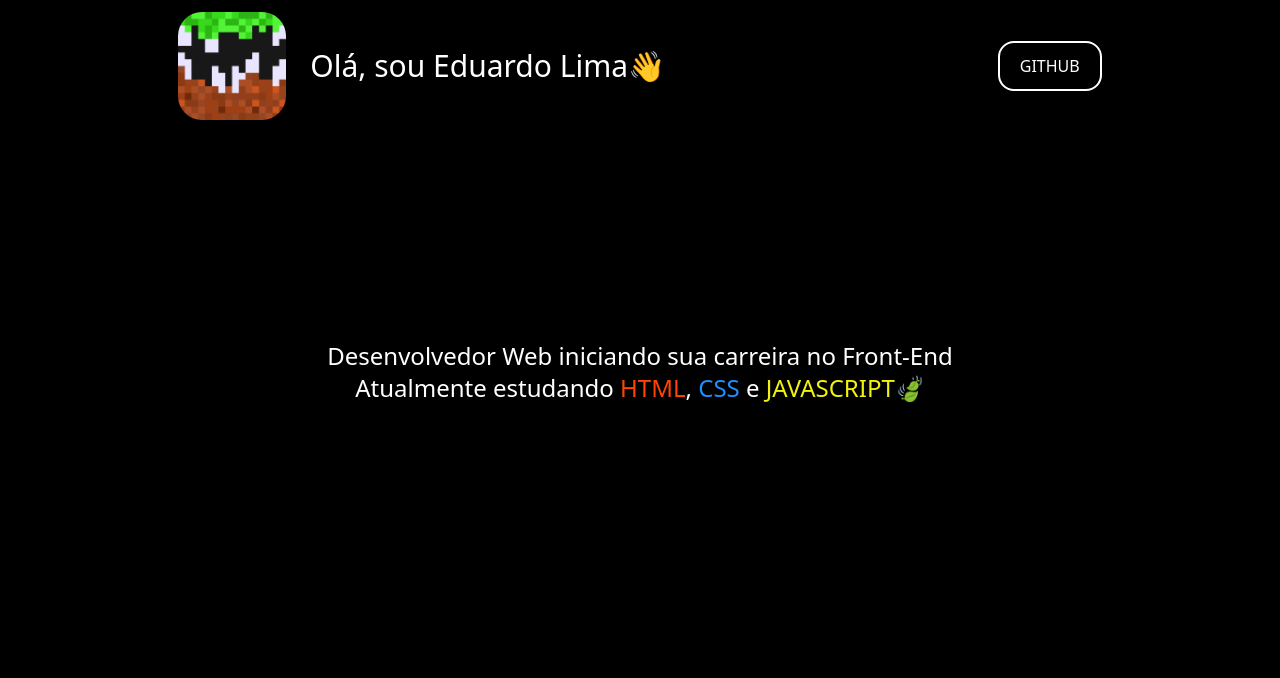
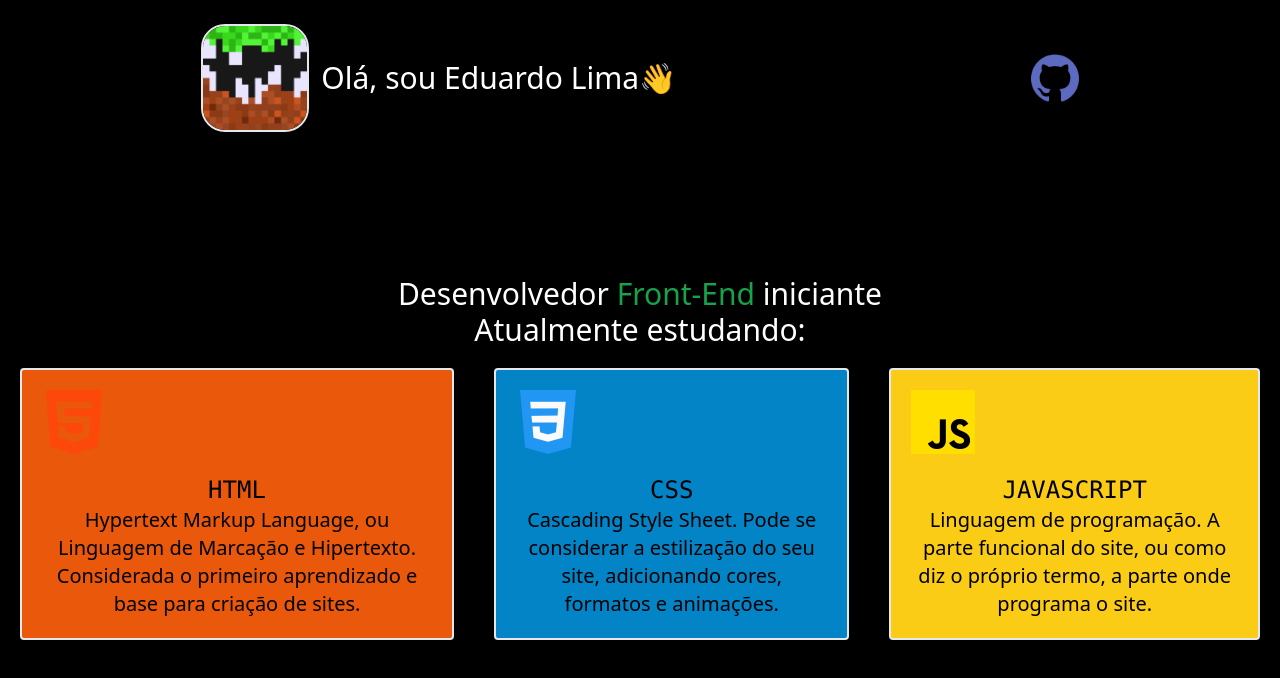
Before and after one commit to notedu/notedu.github.io, a plain HTML site: page index.html in a window 1280 px wide. Drawn offline with nearby package versions, Linux system fonts and the light colour scheme.

Commit message:
Change HTML | Add Tailwind CSS

```diff
--- a/index.html
+++ b/index.html
@@ -3,42 +3,48 @@
 <head>
     <meta charset="UTF-8">
     <meta name="viewport" content="width=device-width, initial-scale=1.0">
-    <title>notedu</title>
+    <title>About me | notedu</title>
     <!--Links-->
     <link rel="shortcut icon" href="./img/githubprofileico.ico" type="image/x-icon">
-
     <!---->
     <script src="https://cdn.tailwindcss.com"></script>
-    <script>
-        tailwind.config = {
-            theme: {
-                colors: {
-                    'orange':'#ff4500',
-                    'blue': '#1e90ff',
-                    'yellow': '#f2f20f',
-                    'white': 'white',
-                    'black': 'black',
-                }
-            }
-        }
-    </script>
     <!---->
 </head>
 <body class="text-white bg-black">
-    <header class="flex flex-row justify-around items-center m-3 flex-wrap">
-        <div class="flex items-center gap-6">
-            <img class="rounded-3xl" src="./img/githubprofile.png" alt="notedu | Github Profile" width="108px" height="108px">
+    <header class="flex justify-around items-center m-6 flex-wrap">
+        <div class="flex flex-col md:flex-row gap-3 items-center">
+            <img class="rounded-3xl border-solid border-2" src="./img/githubprofile.png" alt="Github Profile | notedu" width="108px" height="108px">
             <h1 class="text-3xl">Olá, sou Eduardo Lima👋</h1>
         </div>
-        <div>
-            <a class="uppercase border-solid border-white border-2 rounded-2xl pt-3 pl-5 pr-5 pb-3 duration-75 hover:rounded-xl" href="#">github</a>
+        <nav class="flex items-center gap-9">
+            <a class="mt-7 md:m-0" href="https://github.com/notedu"><img src="./img/github.png" alt="Github | image" width="48px" height="48px"></a>
+        </nav>
+    </header>
+    <main class="mt-36 text-center">
+        <p class="text-3xl">
+            Desenvolvedor <span class="text-green-600">Front-End</span> iniciante
+            <br>Atualmente estudando:
+        </p>
+        <div class="m-5 text-xl flex flex-wrap md:flex-nowrap justify-center gap-10 items-center ">
+            <div class="border-solid border-2 p-5 rounded bg-orange-600 text-black">
+                <img class="object-center" src="./img/html-5.png" alt="HTML 5 | image" width="64px" height="64px">
+                <h2 class="mt-5 font-mono text-2xl">HTML</h2>
+                <p>Hypertext Markup Language, ou Linguagem de Marcação e Hipertexto. Considerada o primeiro aprendizado e base para criação de sites.</p>
+            </div>
+            <div class="border-solid border-2 p-5 rounded bg-sky-600 text-black">
+                <img src="./img/css-3.png" alt="CSS 3 | image" width="64px" height="64px">
+                <h2 class="mt-5 font-mono text-2xl">CSS</h2>
+                <p>Cascading Style Sheet. Pode se considerar a estilização do seu site, adicionando cores, formatos e animações.</p>
+            </div>
+            <div class="border-solid border-2 p-5 rounded bg-yellow-400 text-black">
+                <img src="./img/js.png" alt="Javascript | image" width="64px" height="64px">
+                <h2 class="mt-5 uppercase font-mono text-2xl">Javascript</h2>
+                <p>Linguagem de programação. A parte funcional do site, ou como diz o próprio termo, a parte onde programa o site.</p>
+            </div>
         </div>
-    </header>
-    <section class="flex justify-center pt-52">
-        <p class="text-center text-2xl">
-            Desenvolvedor Web iniciando sua carreira no Front-End
-            <br>Atualmente estudando <span class="text-orange">HTML</span>, <span class="text-blue">CSS</span> e <span class="text-yellow">JAVASCRIPT</span>🍃
-        </p>
-    </section>
+    </main>
+    <footer>
+
+    </footer>
 </body>
 </html>
```
